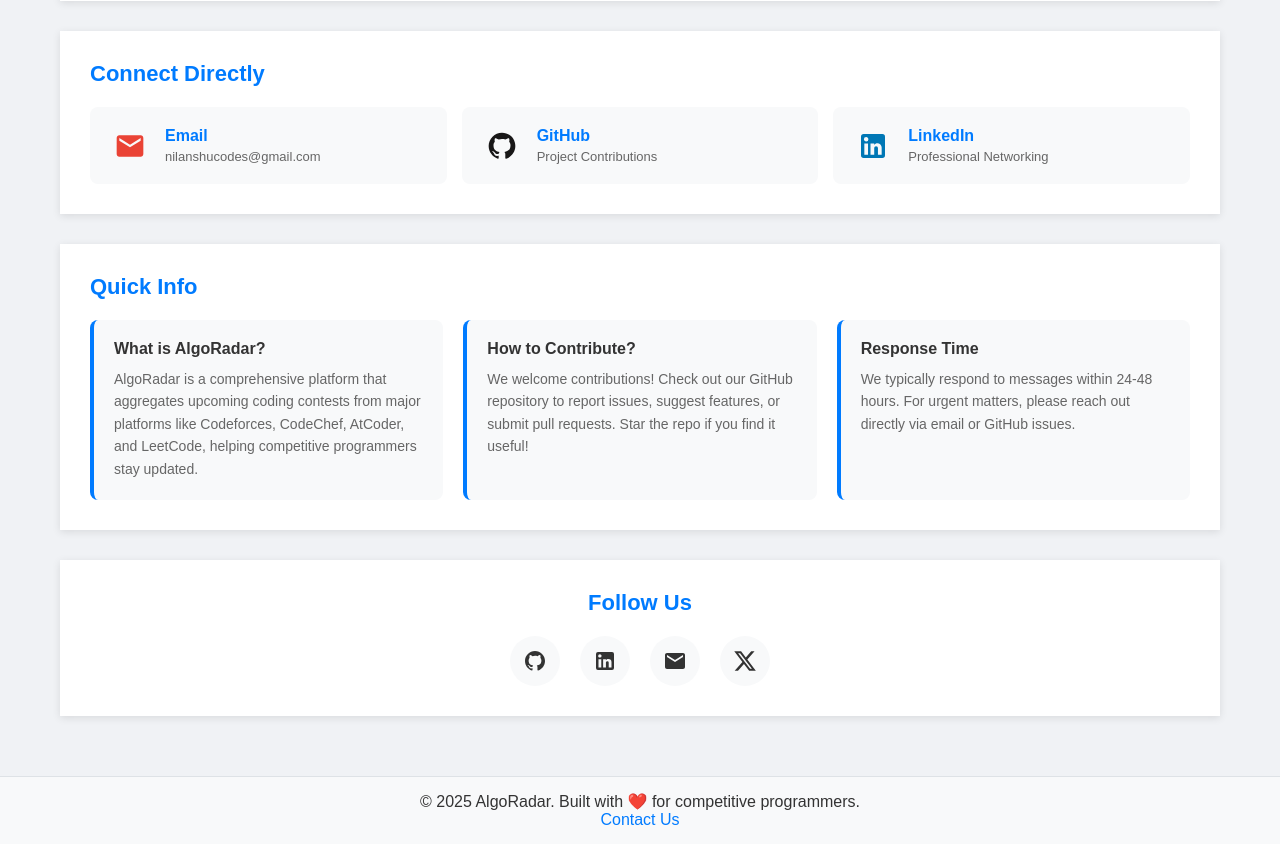
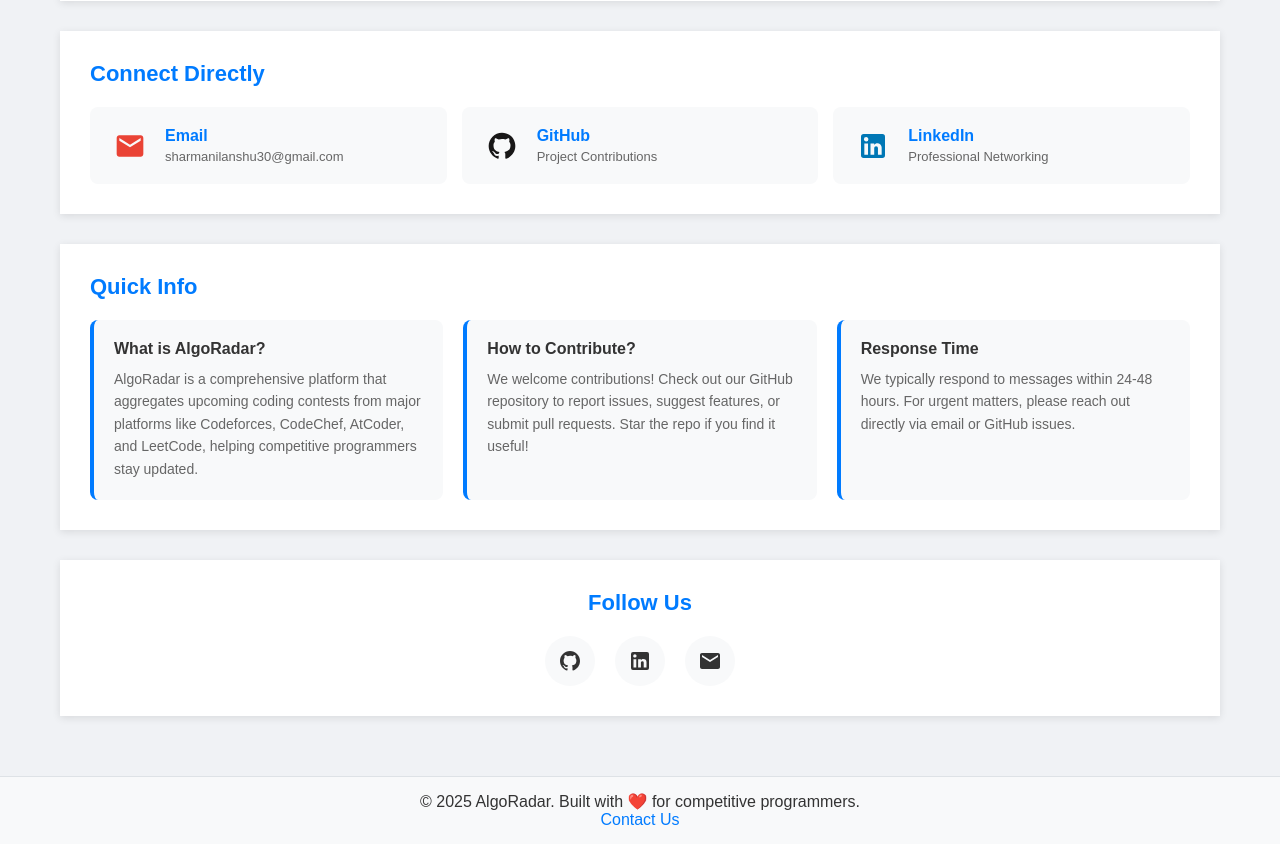
Before and after one commit to nilanshucodes/AlgoRadar, a Flask app: page /contact in a window 1280 px wide. Shown: the part 798-1642 px from the top of the page. Run offline with Flask 3, Linux system fonts and the light colour scheme.

Commit message:
Update email contact information in contact.html

```diff
--- a/templates/contact.html
+++ b/templates/contact.html
@@ -57,7 +57,7 @@
                     </span>
                     <div class="link-content">
                         <strong>Email</strong>
-                        <span>nilanshucodes@gmail.com</span>
+                        <span>sharmanilanshu30@gmail.com</span>
                     </div>
                 </a>
 
@@ -124,17 +124,12 @@
                     </svg>
                 </a>
 
-                <a href="mailto:nilanshucodes@gmail.com" class="social-icon" title="Email">
+                <a href="mailto:sharmanilanshu30@gmail.com" class="social-icon" title="Email">
                     <svg viewBox="0 0 24 24" width="24" height="24">
                         <path fill="currentColor" d="M20 4H4c-1.1 0-1.99.9-1.99 2L2 18c0 1.1.9 2 2 2h16c1.1 0 2-.9 2-2V6c0-1.1-.9-2-2-2zm0 4l-8 5-8-5V6l8 5 8-5v2z"/>
                     </svg>
                 </a>
 
-                <a href="https://twitter.com/nilanshucodes" target="_blank" class="social-icon" title="Twitter/X">
-                    <svg viewBox="0 0 24 24" width="24" height="24">
-                        <path fill="currentColor" d="M18.244 2.25h3.308l-7.227 8.26 8.502 11.24H16.17l-5.214-6.817L4.99 21.75H1.68l7.73-8.835L1.254 2.25H8.08l4.713 6.231zm-1.161 17.52h1.833L7.084 4.126H5.117z"/>
-                    </svg>
-                </a>
             </div>
         </div>
 
```
